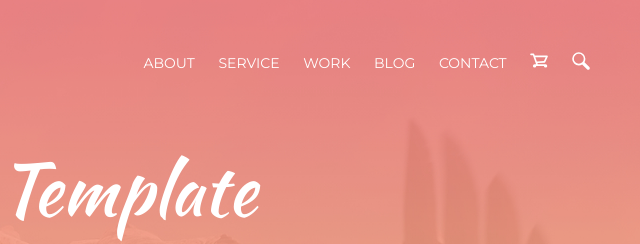
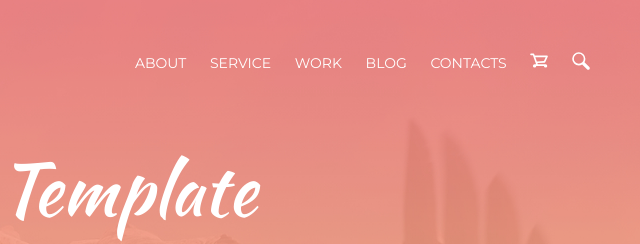
Before and after one commit to AndriiMiroshnyk/My-first-project, a plain HTML site: page index.html in a window 1280 px wide. Shown: the top 244 px of the page, 640-1280 px from the left. Drawn offline with Linux system fonts and the light colour scheme.

Commit message:
Changed Contact to Contacts

```diff
--- a/index.html
+++ b/index.html
@@ -16,7 +16,7 @@
 				<a class="nav__link" href="#">Service</a>
 				<a class="nav__link" href="#">Work</a>
 				<a class="nav__link" href="#">Blog</a>
-				<a class="nav__link" href="#">Contact</a>
+				<a class="nav__link" href="#">Contacts</a>
 				<a class="nav__link" href="#"><img src="assets/images/SHOPPING_CART.svg"></a>
 				<a class="nav__link" href="#"><img src="assets/images/MAGNIFYING_GLASS.svg"></a>
 				</nav>
```
